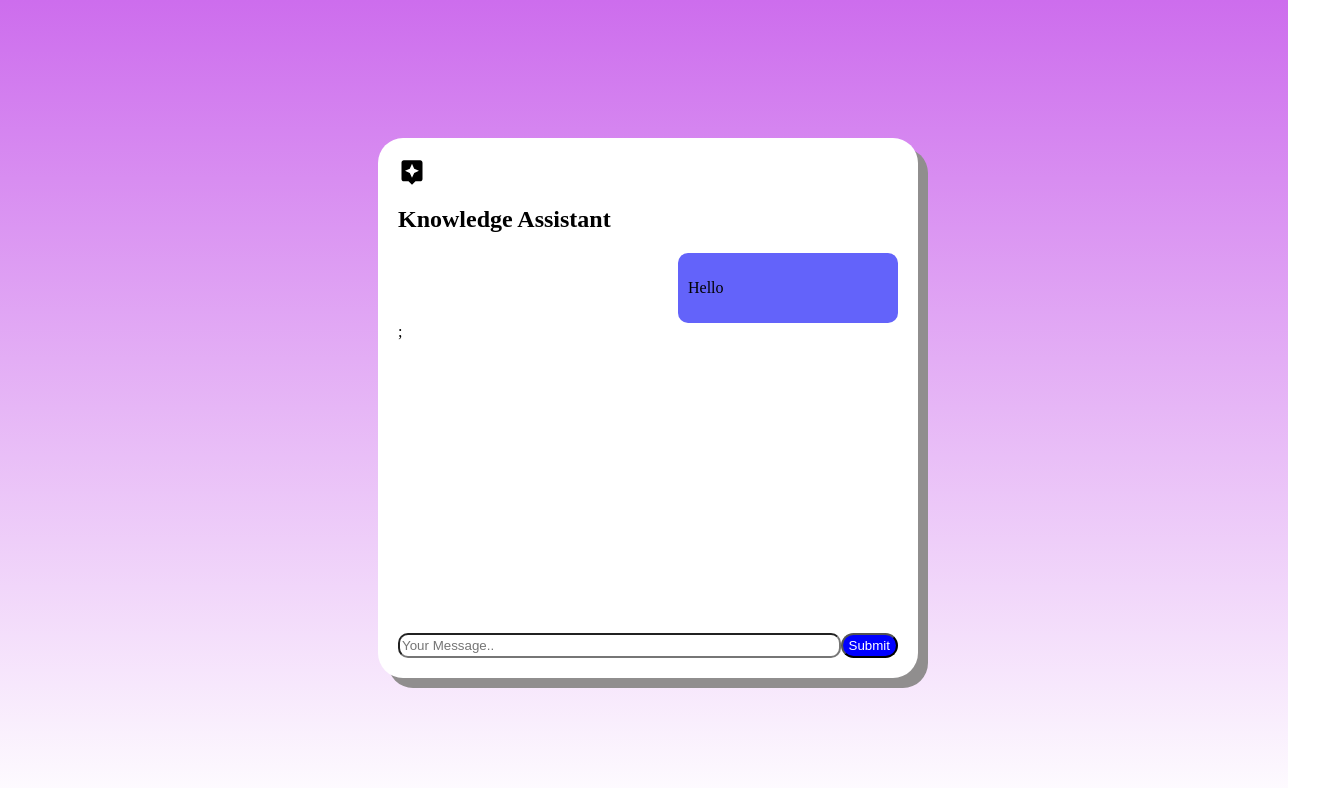
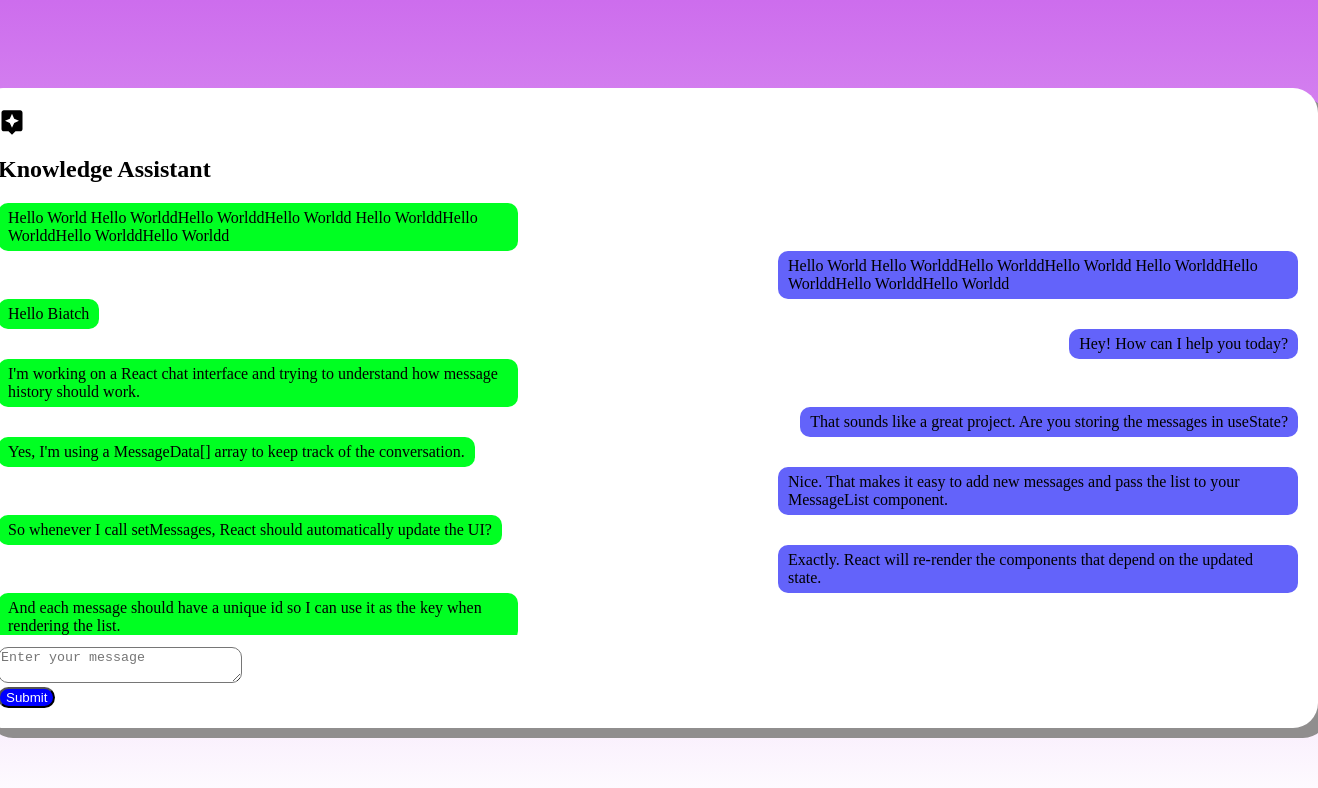
Before and after one commit to tranpaul707/ai_assistant_app, a React (Vite) app in the folder front-end/: page / in a window 1280 px wide. Shown: the top 788 px of the page, 1318 px wide, since content can reach past the window. Built offline with nearby package versions, Linux system fonts and the light colour scheme.

Commit message:
Slightly modified Message to handle roles, updated messaging UI, and added form submission

```diff
--- a/front-end/src/App.css
+++ b/front-end/src/App.css
@@ -1,6 +1,6 @@
 .chat-pop-up{
-    height: 500px;
-    width: 500px;
+    height: 600px;
+    width: 1300px;
     border-radius: 25px;
     padding: 20px;
     background-color: white;
@@ -39,16 +39,20 @@
 }
 
 .chat-bot-message {
-    padding: 10px;
-    width: 200px;
+    padding: 6px 10px;
+    height: fit-content;
+    width: fit-content;
+    max-width: 500px;
     background-color: rgb(0, 255, 34);
     border-radius: 10px;
     align-self: flex-start;
 }
 
 .chat-human-message {
-    padding: 10px;
-    width: 200px;
+    padding: 6px 10px;
+    height:fit-content;
+    width: fit-content;
+    max-width: 500px;
     background-color: rgb(99, 99, 250);
     border-radius: 10px;
     align-self: flex-end;
@@ -57,7 +61,17 @@
 
 #chat-input{
     flex: 1;
+    width: 100%;
+    overflow: auto;
+    resize: vertical;
+    border-radius: 10px;
 }
+
+.chat-bot-message p,
+.chat-human-message p {
+  margin: 0;
+}
+
 
 #submit-input{
     border-radius: 15px;
--- a/front-end/src/App.tsx
+++ b/front-end/src/App.tsx
@@ -1,47 +1,125 @@
-import AssistantIcon from './components/AssistantIcon.tsx';
+import AssistantIcon from "./components/AssistantIcon.tsx";
 import { useState } from "react";
-import Message from './components/Message.tsx';
+import Message from "./components/Message.tsx";
 import type { MessageData } from "./components/Message.tsx";
 
 const App = () => {
-
-  const [messages, setMessages] = useState<MessageData[]> ([
-    {id: 1, content: "Hello", role: "user"}
+  const [messages, setMessages] = useState<MessageData[]>([
+    {
+      id: 1,
+      content:
+        "Hello World Hello WorlddHello WorlddHello Worldd Hello WorlddHello WorlddHello WorlddHello Worldd",
+      role: "assistant",
+    },
+    {
+      id: 2,
+      content:
+        "Hello World Hello WorlddHello WorlddHello Worldd Hello WorlddHello WorlddHello WorlddHello Worldd",
+      role: "user",
+    },
+    { id: 3, content: "Hello Biatch", role: "assistant" },
+    { id: 4, content: "Hey! How can I help you today?", role: "user" },
+    {
+      id: 5,
+      content:
+        "I'm working on a React chat interface and trying to understand how message history should work.",
+      role: "assistant",
+    },
+    {
+      id: 6,
+      content:
+        "That sounds like a great project. Are you storing the messages in useState?",
+      role: "user",
+    },
+    {
+      id: 7,
+      content:
+        "Yes, I'm using a MessageData[] array to keep track of the conversation.",
+      role: "assistant",
+    },
+    {
+      id: 8,
+      content:
+        "Nice. That makes it easy to add new messages and pass the list to your MessageList component.",
+      role: "user",
+    },
+    {
+      id: 9,
+      content:
+        "So whenever I call setMessages, React should automatically update the UI?",
+      role: "assistant",
+    },
+    {
+      id: 10,
+      content:
+        "Exactly. React will re-render the components that depend on the updated state.",
+      role: "user",
+    },
+    {
+      id: 11,
+      content:
+        "And each message should have a unique id so I can use it as the key when rendering the list.",
+      role: "assistant",
+    },
+    {
+      id: 12,
+      content:
+        "Correct. Using message.id as the key helps React keep track of each message between renders.",
+      role: "user",
+    },
+    {
+      id: 13,
+      content:
+        "Got it. I think I'm starting to understand how the pieces fit together.",
+      role: "assistant",
+    },
   ]);
 
+  const [input, setInput] = useState("")
+  const [txt, setTxt] = useState("")
+
+  const handleSubmit = (event: React.FormEvent<HTMLFormElement>) => {
+    setInput(txt)
+    setTxt("")
+    event.preventDefault()
+    console.log("Submitted")
+  }
+
   return (
-    <div className = "container">
-      <div className = "chat-pop-up">
-          <div className = "chat-header">
-            <div className = "header-info">
+    <div className="container">
+      <div className="chat-pop-up">
+        <div className="chat-header">
+          <div className="header-info">
+            <AssistantIcon />
 
-              <AssistantIcon/>
-
-              <h2 className = "text-info">
-                  Knowledge Assistant
-              </h2>
+            <h2 className="text-info">Knowledge Assistant</h2>
           </div>
         </div>
 
         {/* Chat Body */}
         <div className="chat-body">
           <div className="chat-window">
-              {messages.map(message => (
-                <Message
-                  key={message.id}
-                  message={message}
-                  isLoading={false}
-                  />
-              ))};
+            {messages.map((message) => (
+              <Message key={message.id} message={message} isLoading={false} />
+            ))}
           </div>
         </div>
 
         <div className="chat-footer">
-            <input className="message" type="text" placeholder="Your Message.." id="chat-input"/>
-            <button type="submit" id="submit-input"> Submit </button>
+          <form onSubmit={handleSubmit}>
+            <textarea
+              className="scrollable-textbox"
+              placeholder="Enter your message"
+              id="chat-input"
+              value={txt}
+              onChange={(e) => setTxt(e.target.value)}
+              />
+
+            <button type="submit" id="submit-input">
+              Submit
+            </button>
+          </form>
         </div>
-
-
       </div>
     </div>
   );
--- a/front-end/src/components/Message.tsx
+++ b/front-end/src/components/Message.tsx
@@ -15,7 +15,7 @@ const Message = ({ message, isLoading }: MessageProps) => {
 
   return (
     <div className={className}>
-      {isLoading ? <p>AI is thinking</p> : <p>{message.content}</p>}
+      {isLoading ? <p> AI is thinking</p> : <p>{message.content}</p>}
     </div>
   );
 };
```
Lines whose indentation alone changed are shown as unchanged.
